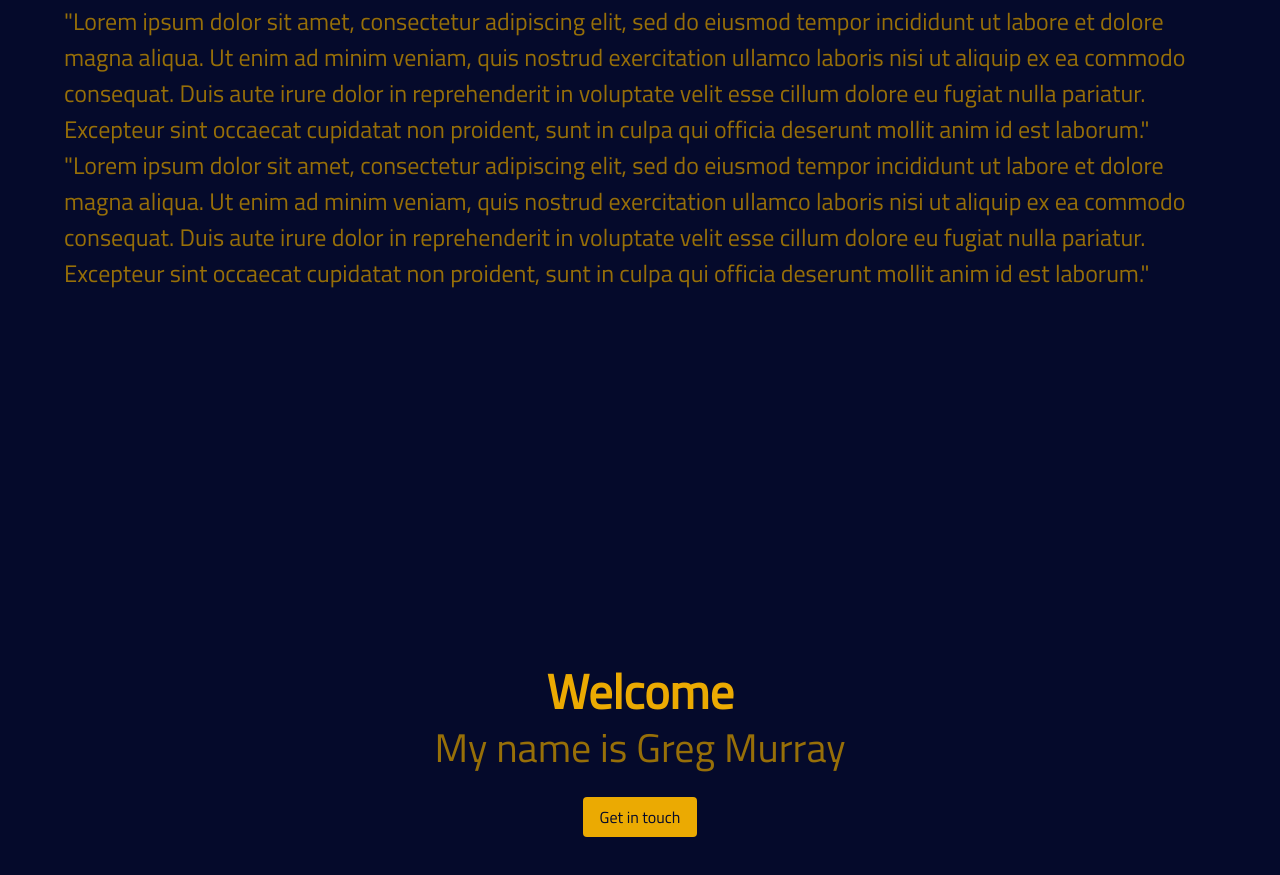
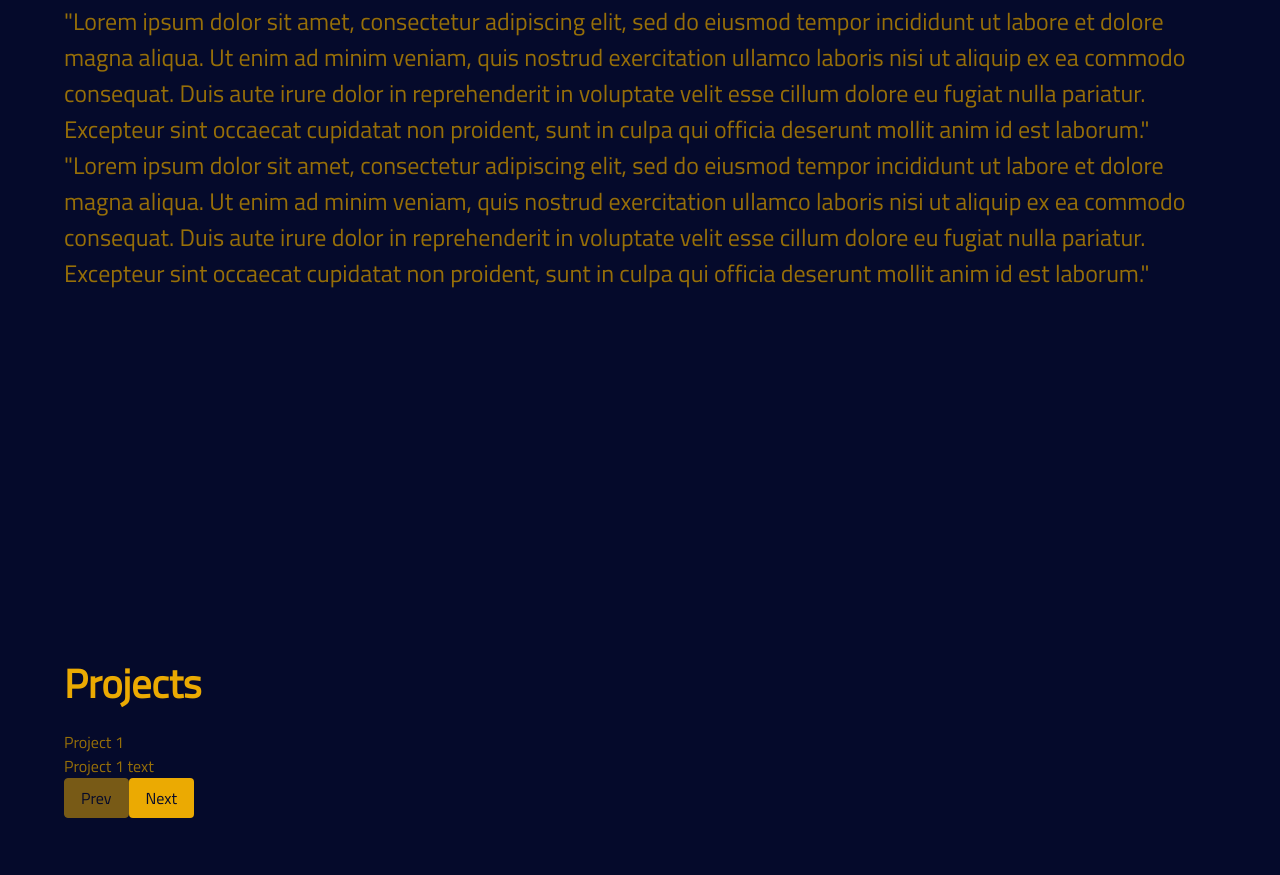
Before and after one commit to gmmurray/gmmurray.github.io, a Gatsby site: page / in a window 1280 px wide. Shown: the part 2031-2906 px from the top of the page. Built offline with nearby package versions, Linux system fonts and the light colour scheme; Gatsby itself is replaced by a stand-in of ours.

Commit message:
begin featured projects

```diff
--- a/src/components/bulma/tabs.js
+++ b/src/components/experiences/tabs.js
@@ -1,7 +1,6 @@
 import React, { Component } from 'react';
 import PropTypes from 'prop-types';
 import Tab from './tab';
-import TabContent from './tab_content';
 
 class Tabs extends Component {
     static propTypes = {
--- a/src/components/projects.js
+++ /dev/null
@@ -1,22 +0,0 @@
-import React from 'react';
-import logo from '../images/icons/personal_logo_resize.png';
-
-export default () => (
-    <section className="hero is-fullheight is-bold" id="projects">
-        <div className="hero-body">
-            <div className="container has-text-centered">
-                <div className="columns">
-                    <div className="column">
-                    </div>
-                </div>
-                <div className="columns">
-                    <div className="column">
-                        <h1 className="title is-1">Welcome</h1>
-                        <h2 className="subtitle is-2">My name is Greg Murray</h2>
-                        <a className="button is-link font-dark-blue">Get in touch</a>
-                    </div>
-                </div>
-            </div>
-        </div>
-    </section>
-)
--- /dev/null
+++ b/src/components/projects/active_project.js
@@ -0,0 +1,18 @@
+import React, { Component } from 'react';
+
+class ActiveProject extends Component {
+    constructor(props) {
+        super(props);
+    }
+
+    render() {
+        return (
+            <div>
+                <h1>{this.props.title}</h1>
+                <p>{this.props.description}</p>
+            </div>
+        );
+    }
+}
+
+export default ActiveProject;
--- /dev/null
+++ b/src/components/projects/featured_projects.js
@@ -0,0 +1,44 @@
+import React, { Component } from 'react';
+import ActiveProject from './active_project';
+import FeaturedProjectsList from './featured_projects_list';
+
+class FeaturedProjects extends Component {
+    constructor(props) {
+        super(props);
+        const intitialIndex = 0;
+        this.state = {
+            index: intitialIndex,
+            activeProject: FeaturedProjectsList[intitialIndex],
+            firstItem: 0,
+            lastItem: FeaturedProjectsList.length - 1
+        };
+    }
+
+    nextProject(){
+        let i = this.state.index;
+        this.setState({
+            index: i,
+            activeProject: FeaturedProjectsList[this.state.index]
+        });
+    }
+
+    render() {
+        return (
+            <section className="hero is-fullheight" id="projects">
+                <div className="hero-body">
+                    <div className="container">
+                        <h4 className="title is-2">Projects</h4>
+                        <ActiveProject
+                            title={this.state.activeProject.title}
+                            description={this.state.activeProject.description}
+                        />
+                        <button disabled={this.state.index === this.state.firstItem} className="button is-link font-dark-blue" onClick={() => this.setState({activeProject: FeaturedProjectsList[--this.state.index]})}>Prev</button>
+                        <button disabled={this.state.index === this.state.lastItem} className="button is-link font-dark-blue" onClick={() => this.setState({activeProject: FeaturedProjectsList[++this.state.index]})}>Next</button>
+                    </div>
+                </div>
+            </section>
+        );
+    }
+}
+
+export default FeaturedProjects
--- /dev/null
+++ b/src/components/projects/featured_projects_list.js
@@ -0,0 +1,24 @@
+const FeaturedProjectsList = [
+    {
+        title: 'Project 1',
+        description: 'Project 1 text'
+    },
+    {
+        title: 'Project 2',
+        description: 'Project 2 text'
+    },
+    {
+        title: 'Project 3',
+        description: 'Project 3 text'
+    },
+    {
+        title: 'Project 4',
+        description: 'Project 4 text'
+    },
+    {
+        title: 'Project 5',
+        description: 'Project 5 text'
+    },
+];
+
+export default FeaturedProjectsList
--- a/src/pages/index.js
+++ b/src/pages/index.js
@@ -1,16 +1,11 @@
 import React, { Component, Fragment } from 'react';
 import Intro from '../components/intro';
 import About from '../components/about';
-import Experiences from '../components/experiences';
-import Projects from '../components/projects';
+import Experiences from '../components/experiences/experiences';
+import FeaturedProjects from '../components/projects/featured_projects';
 import Navigation from '../components/navigation';
 
 class IndexPage extends Component {
-    constructor(props) {
-        super(props);
-    }
-
-
     componentDidMount() {
         this.spyScrolling();
     }
@@ -43,7 +38,7 @@ class IndexPage extends Component {
                 <Navigation />
                 <About />
                 <Experiences />
-                <Projects />
+                <FeaturedProjects />
             </Fragment>
         )
     }
```
Also changed, not shown: src/components/experiences/experiences.js (renamed from src/components/experiences.js, +3 -5 lines), src/components/experiences/active_tab_content.js (renamed from src/components/bulma/active_tab_content.js), src/components/experiences/tab.js (renamed from src/components/bulma/tab.js), src/components/experiences/tab_content.js (renamed from src/components/bulma/tab_content.js).
